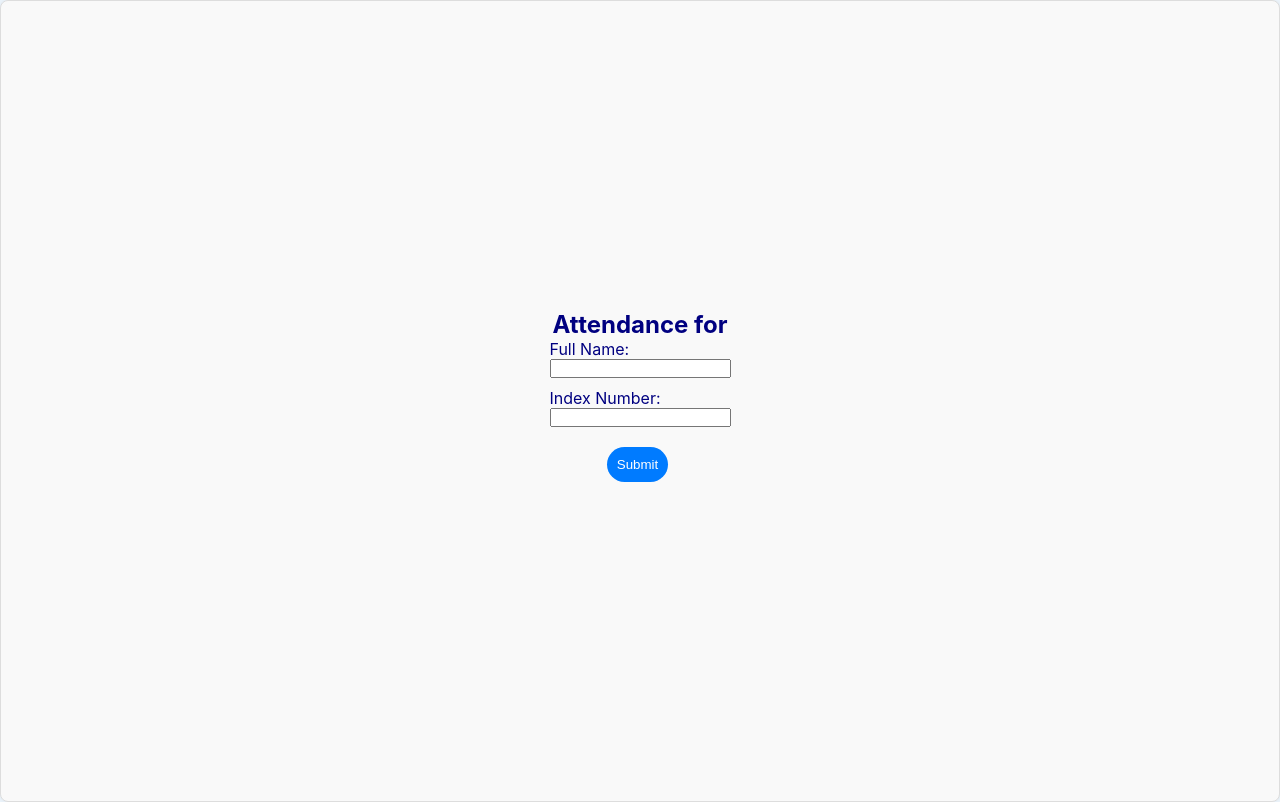
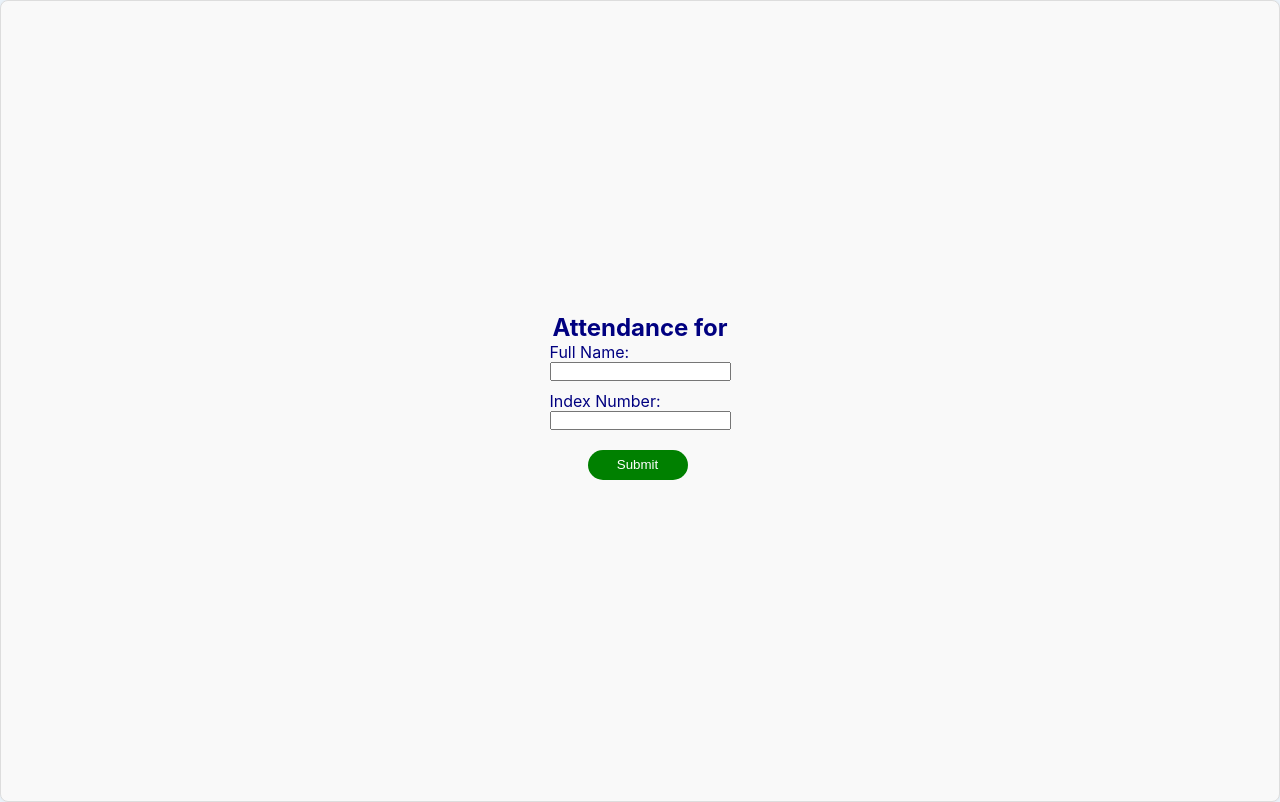
Before and after one commit to AbrahamGyamfi/Mini-Project, a React (Create React App) app in the folder Client/: page /attendance-form in a window 1280 px wide. Built offline with nearby package versions, Linux system fonts and the light colour scheme.

Commit message:
button fixed

```diff
--- a/Client/src/components/AttendanceForm.jsx
+++ b/Client/src/components/AttendanceForm.jsx
@@ -78,7 +78,20 @@ const AttendanceForm = () => {
               required
             />
           </label>
-          <button type="submit">Submit</button>
+          <button
+            type="submit"
+            style={{
+              width: "100px",
+              height: "30px",
+              backgroundColor: "green",
+              display: "flex",
+              alignItems: "center",
+              justifyContent: "center",
+              textAlign: "center",
+            }}
+          >
+            Submit
+          </button>
         </form>
       )}
     </div>
```
